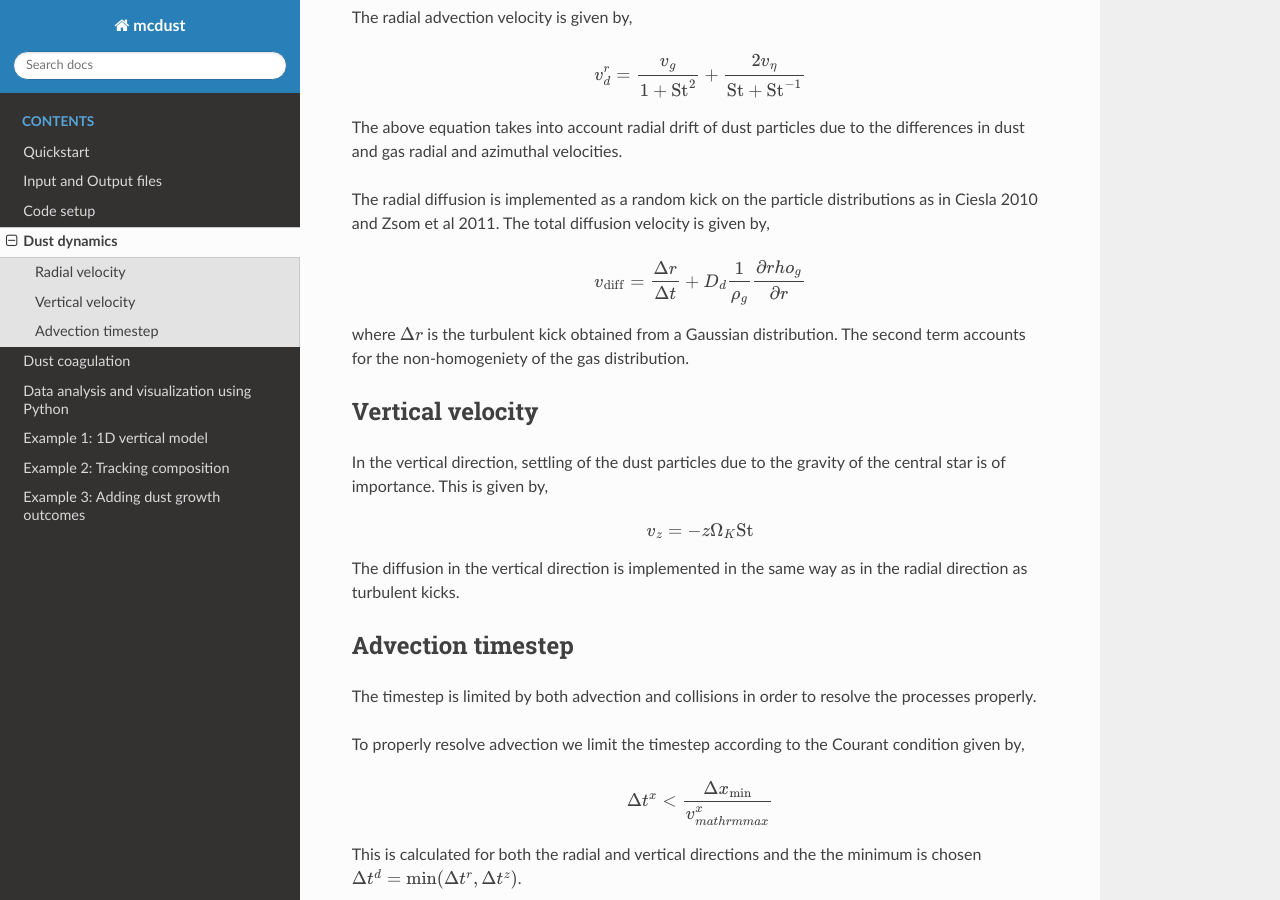
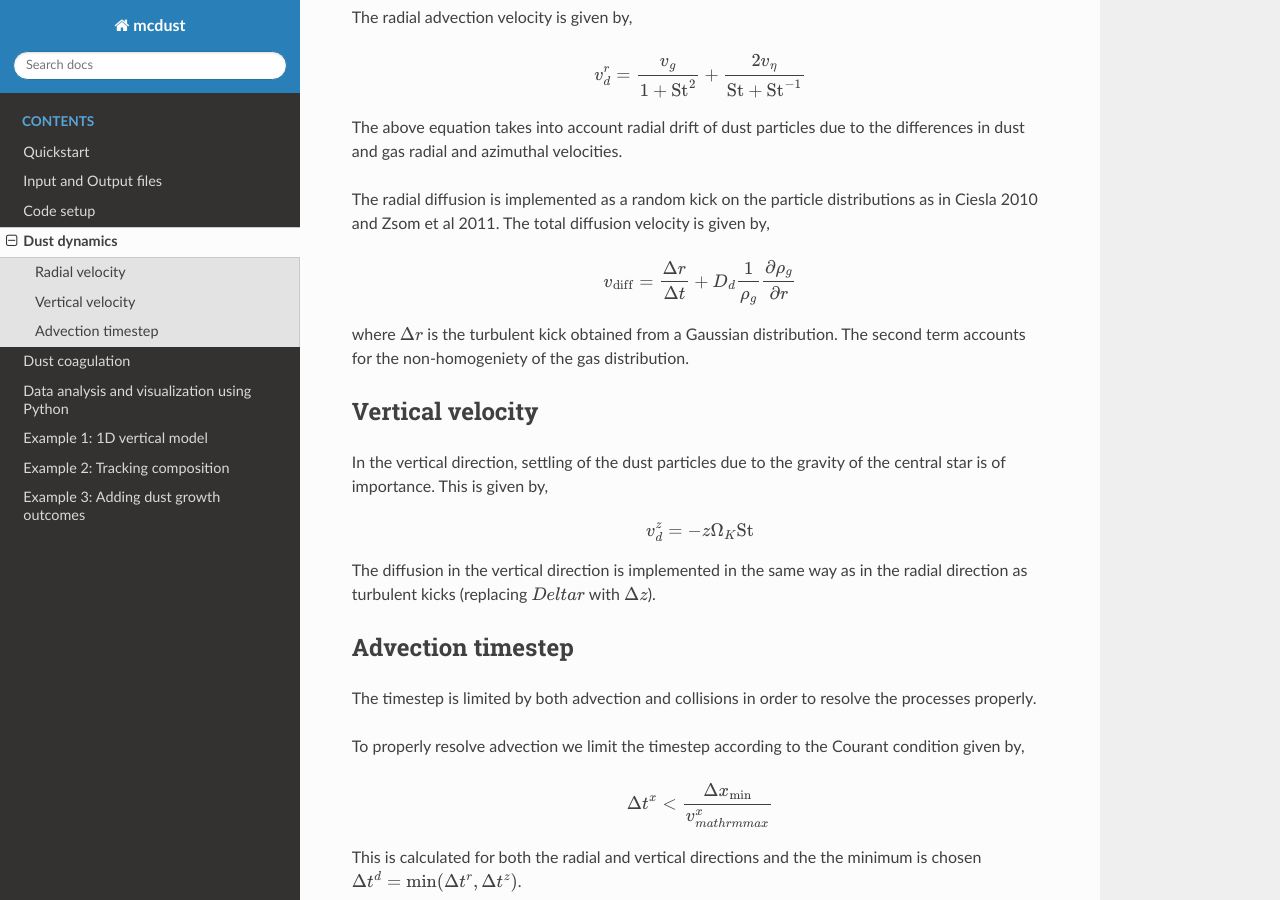
Before and after one commit to vicky1997/docs_test, a Sphinx documentation site: the page built from docs/source/dustdynamics.rst, in a window 1280 px wide and 900 px high, scrolled down 306 px. Built offline with Sphinx 7.4.7 and the Read the Docs theme 3.1.0, drawn with Linux system fonts in a browser that asks for light colours.

Commit message:
dust dynamics draft

```diff
--- a/docs/source/dustdynamics.rst
+++ b/docs/source/dustdynamics.rst
@@ -20,7 +20,7 @@ The total diffusion velocity is given by,
 
 .. math::
 
-    v_{\mathrm{diff}} = \frac{\Delta r}{\Delta t} + D_d\frac{1}{\rho_g}\frac{\partial rho_g}{\partial r}
+    v_{\mathrm{diff}} = \frac{\Delta r}{\Delta t} + D_d\frac{1}{\rho_g}\frac{\partial \rho_g}{\partial r}
 
 where :math:`\Delta r` is the turbulent kick obtained from a Gaussian distribution. The second term accounts for the non-homogeniety of the gas distribution.
 
@@ -30,9 +30,9 @@ In the vertical direction, settling of the dust particles due to the gravity of
 
 .. math::
 
-    v_z = -z\Omega_K \mathrm{St}
+    v_d^z = -z\Omega_K \mathrm{St}
 
-The diffusion in the vertical direction is implemented in the same way as in the radial direction as turbulent kicks.
+The diffusion in the vertical direction is implemented in the same way as in the radial direction as turbulent kicks (replacing :math:`Delta r` with :math:`\Delta z`).
 
 Advection timestep
 ++++++++++++++++++
```
